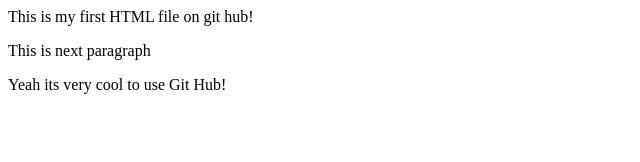
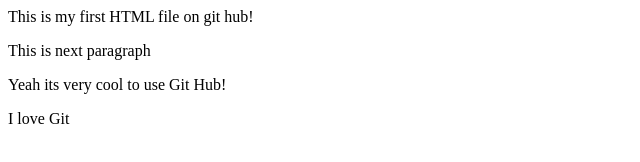
Before and after one commit to jabid2003/git-demo, a plain HTML site: page index.html in a window 1280 px wide. Shown: the full height of the page, 0-640 px from the left. Drawn offline with Linux system fonts and the light colour scheme.

Commit message:
some changes

```diff
--- a/index.html
+++ b/index.html
@@ -2,3 +2,4 @@
  <p>This is my first HTML file on git hub!</p>
  <p>This is next paragraph </p>
  <p>Yeah its very cool to use Git Hub!</p>
+ <p>I love Git</p>
```
